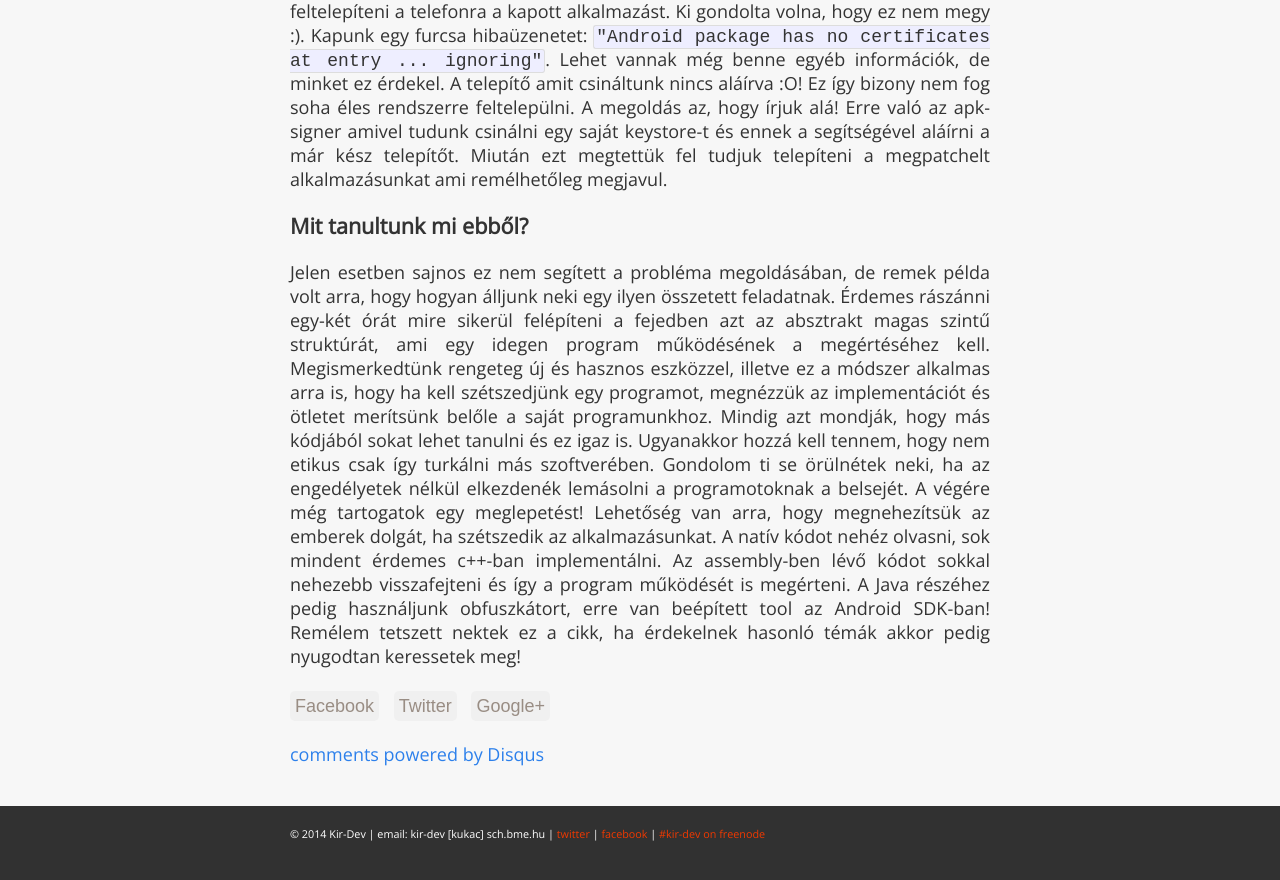
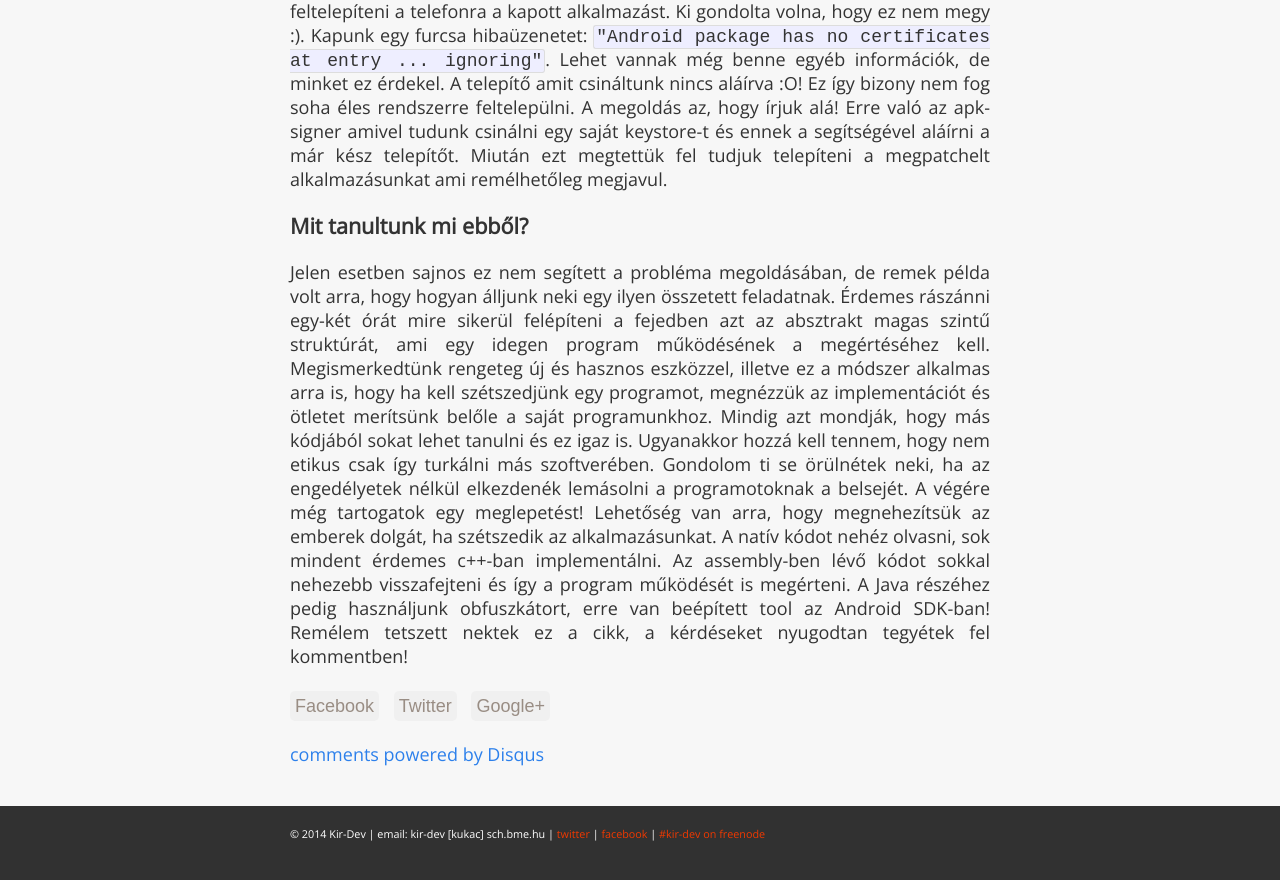
Before and after one commit to kir-dev/kir-dev.sch.bme.hu, a Jekyll site: the page built from _posts/2014-02-24-android-hacking.md, in a window 1280 px wide and 900 px high, scrolled down 7236 px. Shown: the top 880 px of the window. Built offline with Jekyll 4.4.1, drawn with Linux system fonts in a browser that asks for light colours; Markdown is read by kramdown in place of the engine named in the settings; comment, search, counter and statistics services are not loaded; part of the change alters nothing that is shown; some of the changed text lies outside the part shown.

Commit message:
little fixes

```diff
--- a/_posts/2014-02-24-android-hacking.md
+++ b/_posts/2014-02-24-android-hacking.md
@@ -14,7 +14,7 @@ Fut egy alkalmazás (nem a sajátod) ami nem várt hibát produkál. A program b
 
 ![the_application](/img/app.png)
 
-A program működéséről csak annyit tudunk amit látunk. Ha valaki jártas az Android fejlesztésben akkor viszont tudja, hogy mi történik a rendszer mélyében, és talán kicsi motivációt érez arra, hogy a hibát kikalapálja a szoftverből. Egy nagyon egyszerű dolgot fogunk megcsinálni, mégpedig átírjuk, hogy a timeout sokkal később következzen be. Ez nem biztos, hogy megoldja a problémát, de jó lehetőség arra, hogy a program működésébe beleássuk magunkat, és az esetleges hiba nyomára is rábukkanjunk eközben.
+A működéséről csak annyit tudunk amit látunk. Ha valaki jártas az Android fejlesztésben akkor viszont tudja, hogy mi történik a rendszer mélyében, és talán kicsi motivációt érez arra, hogy a hibát kikalapálja a szoftverből. Egy nagyon egyszerű dolgot fogunk megcsinálni, mégpedig átírjuk, hogy a timeout sokkal később következzen be. Ez nem biztos, hogy megoldja a problémát, de jó lehetőség arra, hogy a program működésébe beleássuk magunkat, és az esetleges hiba nyomára is rábukkanjunk eközben.
 
 ## I need the installer...
 
@@ -89,7 +89,7 @@ if (System.currentTimeMillis() - frmHardware.nTimeStep > 3000L) {
 
 Ez egy long típusú érték. 3000 ms várakozás után terminálni fogja azt a szálat amin a bluetooth kapcsolat fut, auch. Mint már említettem, nem ez a megoldása a problémának, de remek játék más kódjában túrkálni és egyéb működést kikényszeríteni az alkalmazásból. Olyan mintha hackerek lennénk, az igazság az, hogy azok vagyunk! :) W000T ...
 
-## Írd át, ments el, fordíts le
+## Edit, build and run the stuff
 
 Oké tudjuk, hogy 3000-ret keresünk de a smali kódban minden szám hexában van. Ha nem akarod kézzel kiszámolni, hogy ez mennyi 16-os számrendszerben, akkor váltsd át az operációs rendszer számológépével. Windowson tud ilyet a ketyere programozó üzemmódban. Ideje megkeresni a smali kódban, hogy hol van ez az érték. A fájlokat az osztályneveknek megfelelően nevezi el az apktool. Az egyedül érdekes dolog a fájl nevében található dollárjel például itt is: frmHardware$1.smali. Ezekben a fájlokban találhatóak azok az osztályok amelyekek megtalálhatóak az frmHardware osztályban. Ezért van itt ennyi frmHardware.smali-tól kezdve frmHardware$13.smali-ig egy csomo fájl, ilyen névvel. Keressünk az egyik fájlban rá az adott hexadecimális értékre ami 3000 esetén 0xbb8-lesz. Ha megtaláltuk akkor bizonyosodjunk meg arról, hogy jó helyen járunk-e. Ez elég nehezen olvasható rész de felfedezhetőek a függvények és ha láttál már assembly-t akkor a parancsok között is megtalálod amiket keresel.
 
@@ -139,4 +139,4 @@ Kaptunk egy *.apk telepítő fájlt! Ohh már majdnem megvagyunk, azért még hi
 
 ## Mit tanultunk mi ebből?
 
-Jelen esetben sajnos ez nem segített a probléma megoldásában, de remek példa volt arra, hogy hogyan álljunk neki egy ilyen összetett feladatnak. Érdemes rászánni egy-két órát mire sikerül felépíteni a fejedben azt az absztrakt magas szintű struktúrát, ami egy idegen program működésének a megértéséhez kell. Megismerkedtünk rengeteg új és hasznos eszközzel, illetve ez a módszer alkalmas arra is, hogy ha kell szétszedjünk egy programot, megnézzük az implementációt és ötletet merítsünk belőle a saját programunkhoz. Mindig azt mondják, hogy más kódjából sokat lehet tanulni és ez igaz is. Ugyanakkor hozzá kell tennem, hogy nem etikus csak így turkálni más szoftverében. Gondolom ti se örülnétek neki, ha az engedélyetek nélkül elkezdenék lemásolni a programotoknak a belsejét. A végére még tartogatok egy meglepetést! Lehetőség van arra, hogy megnehezítsük az emberek dolgát, ha szétszedik az alkalmazásunkat. A natív kódot nehéz olvasni, sok mindent érdemes c++-ban implementálni. Az assembly-ben lévő kódot sokkal nehezebb visszafejteni és így a program működését is megérteni. A Java részéhez pedig használjunk obfuszkátort, erre van beépített tool az Android SDK-ban! Remélem tetszett nektek ez a cikk, ha érdekelnek hasonló témák akkor pedig nyugodtan keressetek meg!
+Jelen esetben sajnos ez nem segített a probléma megoldásában, de remek példa volt arra, hogy hogyan álljunk neki egy ilyen összetett feladatnak. Érdemes rászánni egy-két órát mire sikerül felépíteni a fejedben azt az absztrakt magas szintű struktúrát, ami egy idegen program működésének a megértéséhez kell. Megismerkedtünk rengeteg új és hasznos eszközzel, illetve ez a módszer alkalmas arra is, hogy ha kell szétszedjünk egy programot, megnézzük az implementációt és ötletet merítsünk belőle a saját programunkhoz. Mindig azt mondják, hogy más kódjából sokat lehet tanulni és ez igaz is. Ugyanakkor hozzá kell tennem, hogy nem etikus csak így turkálni más szoftverében. Gondolom ti se örülnétek neki, ha az engedélyetek nélkül elkezdenék lemásolni a programotoknak a belsejét. A végére még tartogatok egy meglepetést! Lehetőség van arra, hogy megnehezítsük az emberek dolgát, ha szétszedik az alkalmazásunkat. A natív kódot nehéz olvasni, sok mindent érdemes c++-ban implementálni. Az assembly-ben lévő kódot sokkal nehezebb visszafejteni és így a program működését is megérteni. A Java részéhez pedig használjunk obfuszkátort, erre van beépített tool az Android SDK-ban! Remélem tetszett nektek ez a cikk, a kérdéseket nyugodtan tegyétek fel kommentben!
```
